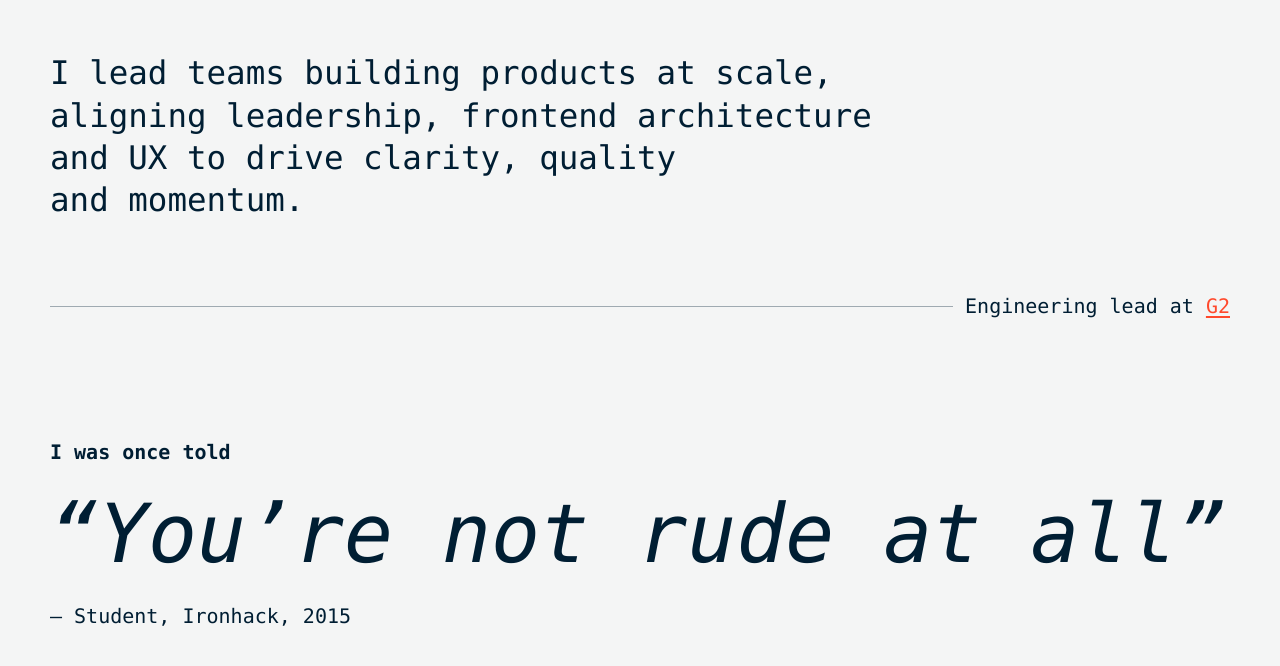
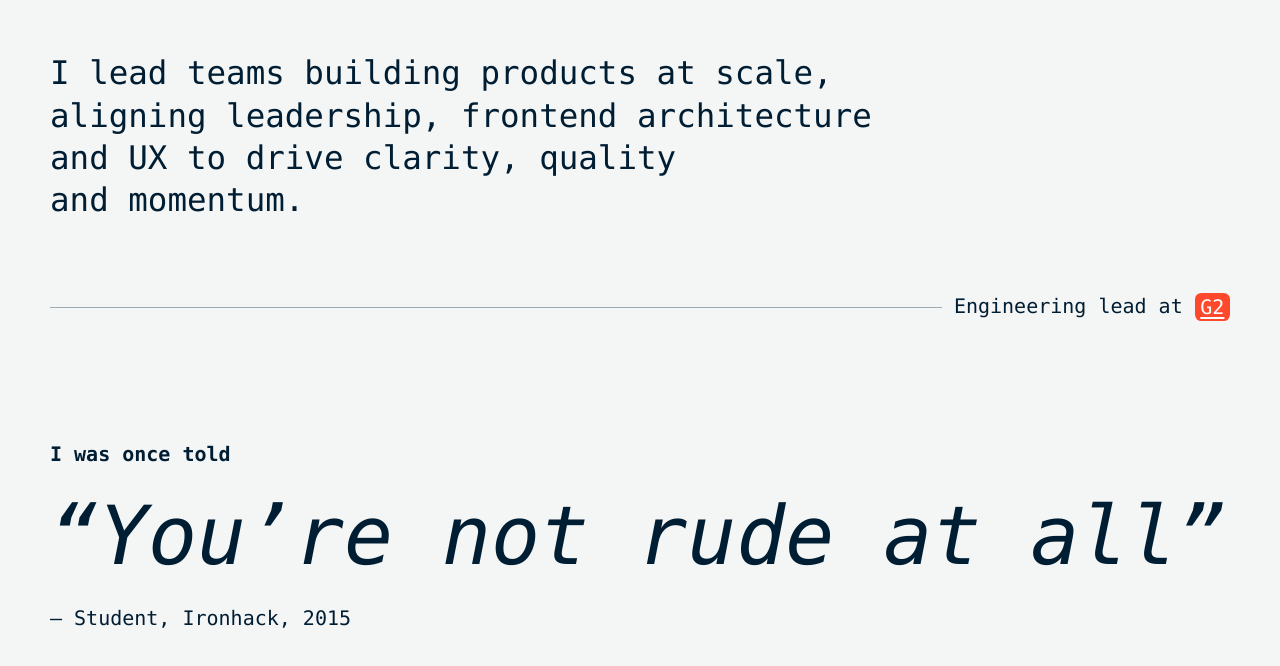
Before and after one commit to rudeayelo/rude.im, an Astro site: page / in a window 1280 px wide. Shown: the part 278-944 px from the top of the page. Built offline with nearby package versions, Linux system fonts and the light colour scheme; Astro itself is replaced by a stand-in of ours; a web font is replaced by a local one.

Commit message:
style: badge G2 link

```diff
--- a/src/pages/index.astro
+++ b/src/pages/index.astro
@@ -244,7 +244,12 @@ const pageDescription =
   }
 
   .g2-link {
-    color: #ff492c;
+    display: inline-block;
+    padding: 0.02em 0.28em 0.08em;
+    border-radius: 0.32em;
+    background: #ff492c;
+    color: #fff;
+    corner-shape: superellipse(2);
   }
 
   .aside-quote {
```
